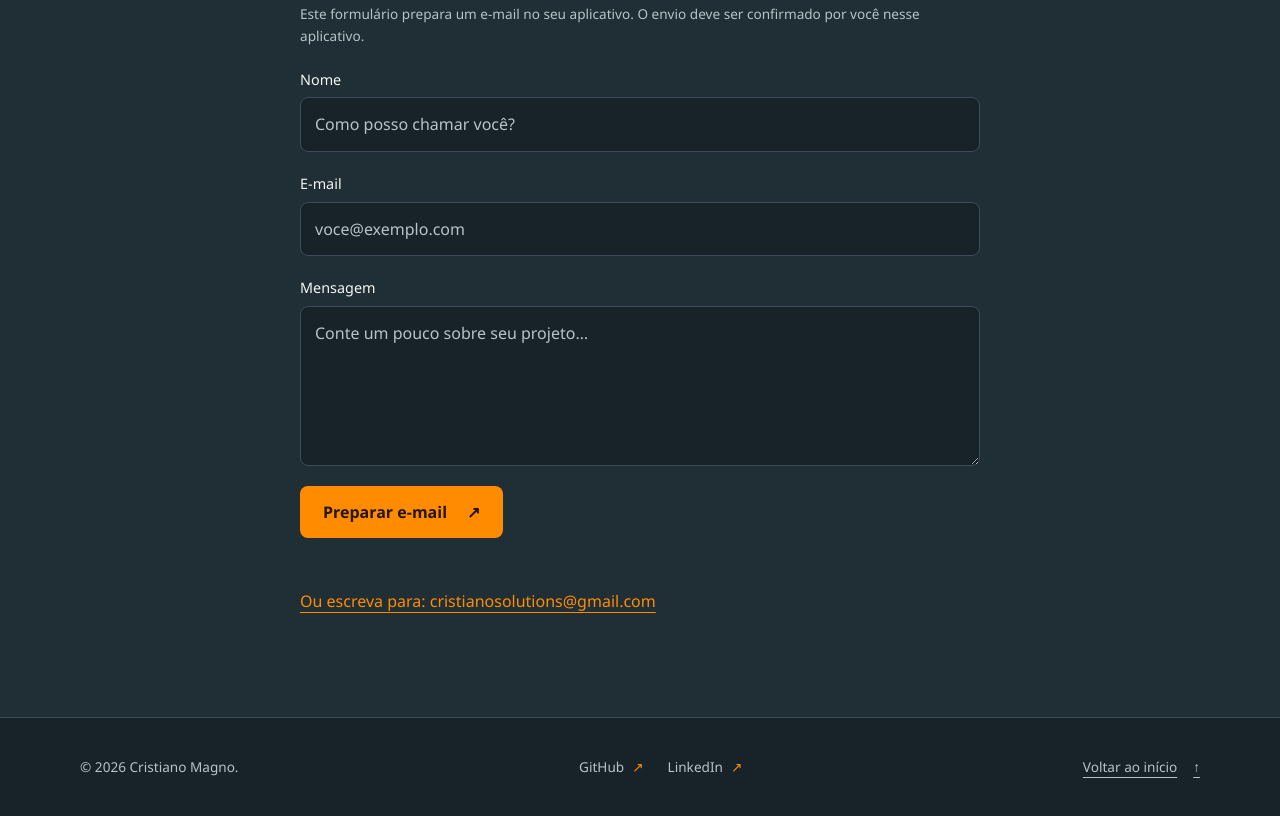
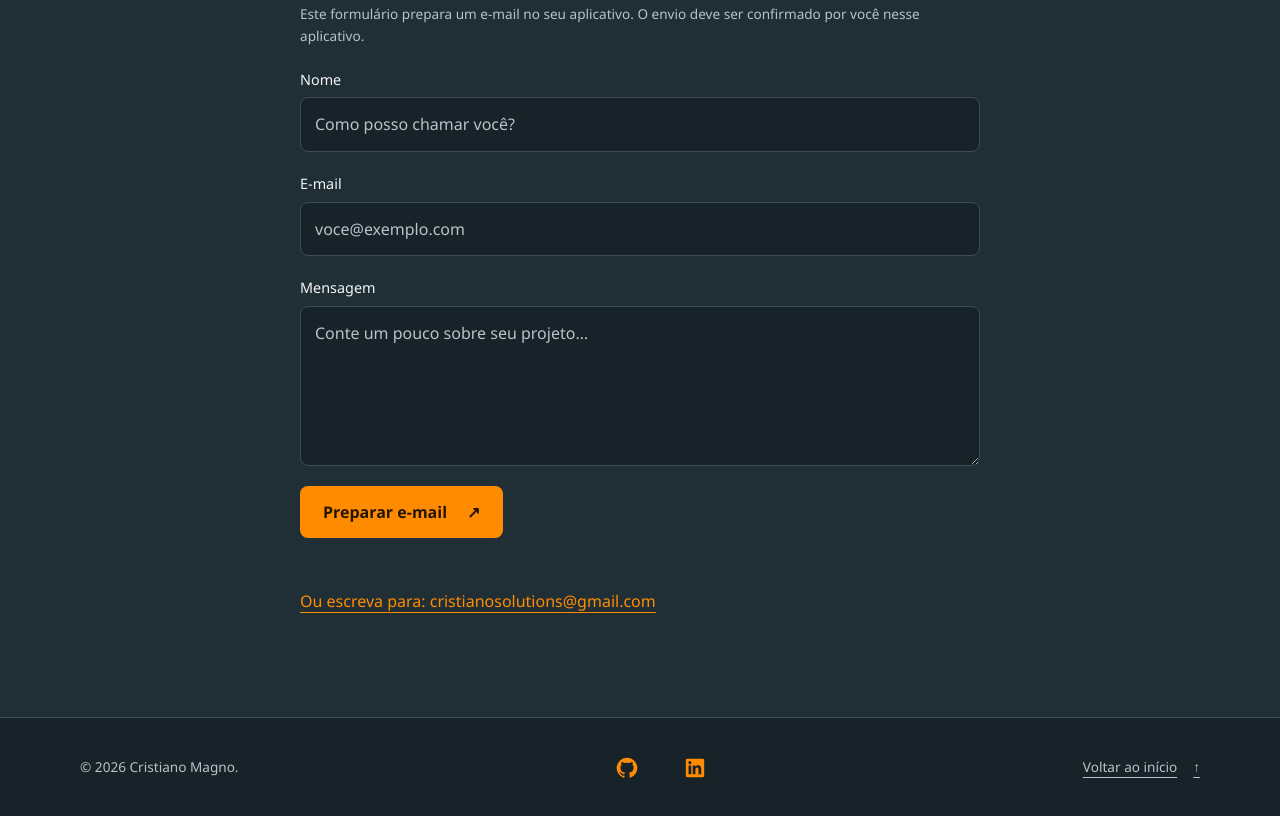
Before and after one commit to cristianosolutions/portfolio, a plain HTML site: page index.html in a window 1280 px wide. Shown: the part 3841-4657 px from the top of the page. Drawn offline with Linux system fonts and the light colour scheme.

Commit message:
Adiciona ícones das redes sociais

```diff
--- a/index.html
+++ b/index.html
@@ -441,8 +441,8 @@
       <div class="container footer-inner">
         <p>© <span id="ano">2026</span> Cristiano Magno.</p>
         <nav class="footer-social" aria-label="Redes sociais">
-          <a href="https://github.com/cristianosolutions" target="_blank" rel="noopener noreferrer" aria-label="GitHub de Cristiano Magno (abre em nova aba)">GitHub <span aria-hidden="true">↗</span></a>
-          <a href="https://www.linkedin.com/in/cristianosolutions" target="_blank" rel="noopener noreferrer" aria-label="LinkedIn de Cristiano Magno (abre em nova aba)">LinkedIn <span aria-hidden="true">↗</span></a>
+          <a href="https://github.com/cristianosolutions" target="_blank" rel="noopener noreferrer" aria-label="GitHub de Cristiano Magno (abre em nova aba)" title="GitHub"><svg viewBox="0 0 24 24" fill="currentColor" aria-hidden="true" focusable="false"><path d="M12 .75a11.25 11.25 0 0 0-3.558 21.923c.563.104.77-.244.77-.542 0-.267-.01-.975-.015-1.914-3.13.68-3.79-1.51-3.79-1.51-.512-1.3-1.25-1.646-1.25-1.646-1.022-.699.077-.684.077-.684 1.13.08 1.725 1.16 1.725 1.16 1.005 1.723 2.637 1.225 3.28.937.103-.729.393-1.225.715-1.507-2.498-.284-5.124-1.249-5.124-5.562 0-1.229.44-2.233 1.16-3.02-.116-.284-.503-1.428.11-2.977 0 0 .945-.303 3.095 1.154a10.79 10.79 0 0 1 5.635 0c2.148-1.457 3.09-1.154 3.09-1.154.616 1.549.229 2.693.113 2.977.723.787 1.158 1.791 1.158 3.02 0 4.324-2.63 5.275-5.136 5.553.404.349.764 1.037.764 2.089 0 1.508-.014 2.725-.014 3.094 0 .3.203.651.775.54A11.252 11.252 0 0 0 12 .75Z"/></svg></a>
+          <a href="https://www.linkedin.com/in/cristianosolutions" target="_blank" rel="noopener noreferrer" aria-label="LinkedIn de Cristiano Magno (abre em nova aba)" title="LinkedIn"><svg viewBox="0 0 24 24" fill="currentColor" aria-hidden="true" focusable="false"><path d="M20.45 2H3.55C2.69 2 2 2.68 2 3.52v16.96c0 .84.69 1.52 1.55 1.52h16.9c.86 0 1.55-.68 1.55-1.52V3.52c0-.84-.69-1.52-1.55-1.52ZM7.93 18.75H4.98V9.2h2.95v9.55ZM6.45 7.9a1.71 1.71 0 1 1 0-3.42 1.71 1.71 0 0 1 0 3.42Zm12.3 10.85H15.8v-4.64c0-1.1-.02-2.52-1.54-2.52-1.54 0-1.78 1.2-1.78 2.44v4.72H9.53V9.2h2.83v1.3h.04c.39-.74 1.36-1.53 2.8-1.53 3 0 3.55 1.97 3.55 4.53v5.25Z"/></svg></a>
         </nav>
         <a href="#inicio">Voltar ao início <span aria-hidden="true">↑</span></a>
       </div>
--- a/style.css
+++ b/style.css
@@ -978,9 +978,9 @@ p {
 /* Redes sociais no rodapé compacto. */
 .site-footer .footer-inner { align-items: center; }
 .footer-social { display: flex; align-items: center; flex-wrap: wrap; gap: 24px; }
-.footer-social a { gap: 8px; text-decoration: none; }
-.footer-social a:hover { color: var(--accent); text-decoration: underline; }
-.footer-social span { color: var(--accent); }
+.footer-social a { justify-content: center; width: 44px; min-height: 44px; color: var(--accent); text-decoration: none; border-radius: 8px; }
+.footer-social a:hover { background: #ff8c0015; }
+.footer-social svg { width: 22px; height: 22px; display: block; }
 @media (max-width: 640px) {
   .site-footer .footer-inner { justify-content: center; gap: 8px 24px; text-align: center; }
   .site-footer .footer-inner > p { width: 100%; }
```
